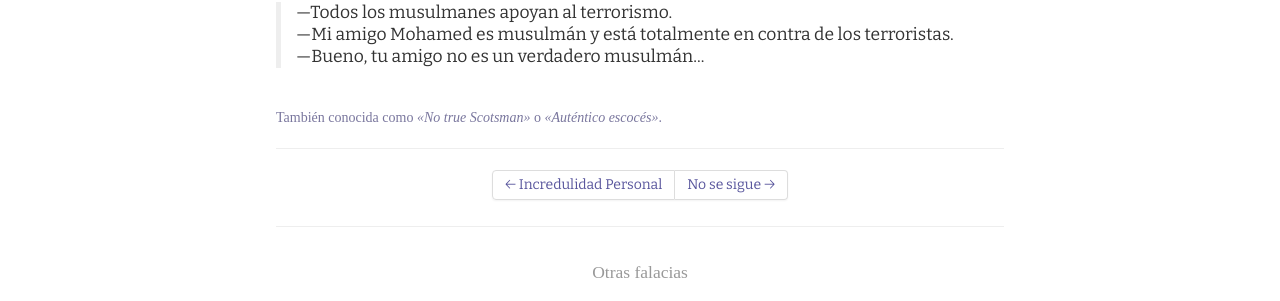
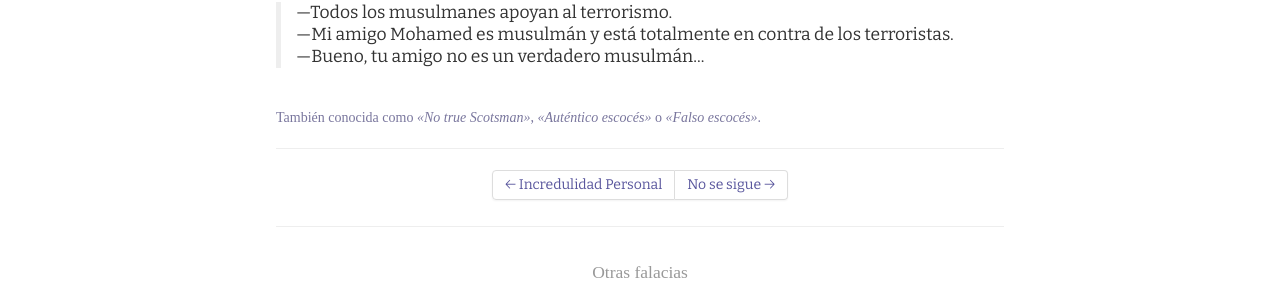
Before and after one commit to jorgebg/falaciaslogicas.com, a Jekyll site: the page built from _fallacies/ningun-escoces-verdadero.md, in a window 1280 px wide. Shown: the part 392-693 px from the top of the page. Built offline with Jekyll 4.4.1, drawn with Linux system fonts in a browser that asks for light colours; nearby versions of some CDN libraries; some web fonts are replaced.

Commit message:
Update ningun-escoces-verdadero.md

```diff
--- a/_fallacies/ningun-escoces-verdadero.md
+++ b/_fallacies/ningun-escoces-verdadero.md
@@ -4,6 +4,7 @@ description: Se redibuja una definición para esquivar un contraejemplo, o se lo
 keywords:
   - No true Scotsman
   - Auténtico escocés
+  - Falso escocés
 example:
   - Todos los musulmanes apoyan al terrorismo.
   - Mi amigo Mohamed es musulmán y está totalmente en contra de los terroristas.
```
